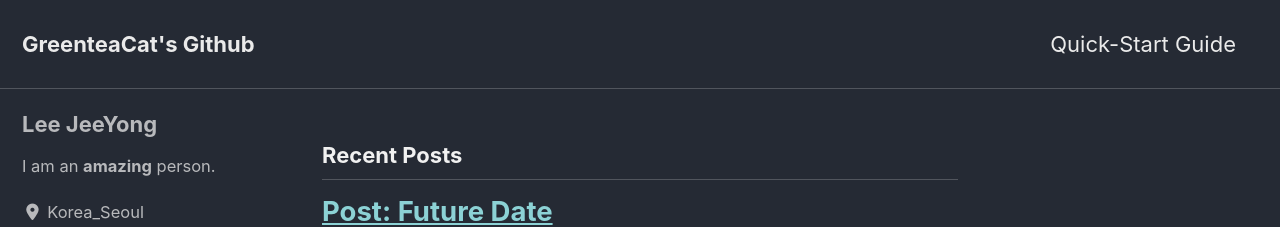
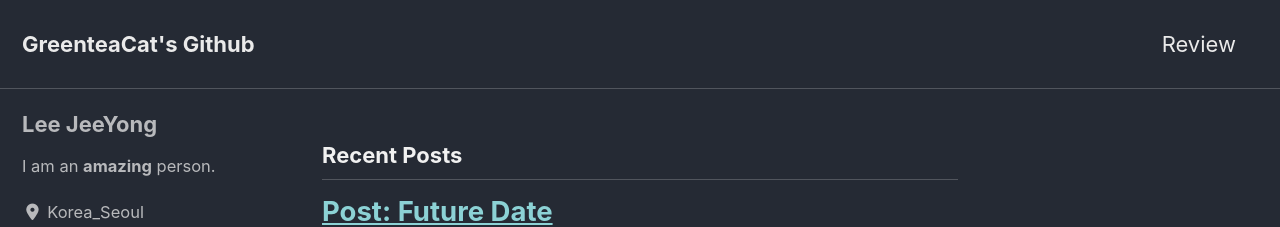
Before and after one commit to Leejeeyong/leejeeyong.github.io, a Jekyll site: the page built from index.html, in a window 1280 px wide and 900 px high. Shown: the top 227 px of the window. Built offline with Jekyll 4.4.1, drawn with Linux system fonts in a browser that asks for light colours; cached includes are drawn as plain includes; nearby versions of some CDN libraries; the list of posts is cut into pages by our own code.

Commit message:
Update navigation.yml

```diff
--- a/_data/navigation.yml
+++ b/_data/navigation.yml
@@ -1,7 +1,7 @@
 # main links
 main:
-  - title: "Quick-Start Guide"
-    url: https://mmistakes.github.io/minimal-mistakes/docs/quick-start-guide/
+  - title: "Review"
+    url: https://leejeeyong.github.io/review/
   # - title: "About"
   #   url: https://mmistakes.github.io/minimal-mistakes/about/
   # - title: "Sample Posts"
```
